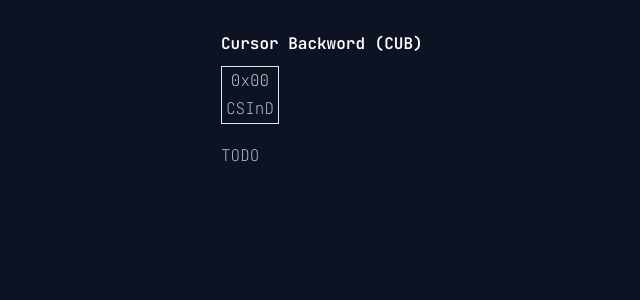
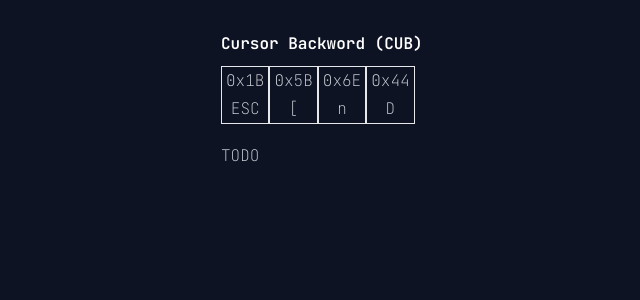
Before and after one commit to zen-xu/ghostty, a Next.js app in the folder website/: page /vt/cub in a window 1280 px wide. Shown: the top 300 px of the page, without its empty margins (99-739 px from the left). Built offline with nearby package versions, Linux system fonts and the light colour scheme.

Commit message:
website: handle CSI sequences

```diff
--- a/website/app/vt/cub/page.mdx
+++ b/website/app/vt/cub/page.mdx
@@ -2,6 +2,6 @@ import VTSequence from "@/components/VTSequence";
 
 # Cursor Backword (CUB)
 
-<VTSequence sequence={["CSI", "n", "D"]} />
+<VTSequence sequence={["CSI", "Pn", "D"]} />
 
 TODO
--- a/website/components/VTSequence.tsx
+++ b/website/components/VTSequence.tsx
@@ -1,21 +1,43 @@
 // Draw a diagram showing the VT sequence.
+//
+// There are some special sequence elements that can be used:
+//
+//   - CSI will be replaced with ESC [.
+//   - Pn will be considered a parameter
+//
 export default function VTSequence({
   sequence,
 }: {
   sequence: string | [string];
 }) {
-  // TODO: handle sequence array
-  const elem = typeof sequence === "string" ? sequence : sequence[0];
+  let arr: [string] = typeof sequence === "string" ? [sequence] : sequence;
 
-  const specialChar = special[elem] ?? 0;
-  const hex = specialChar.toString(16).padStart(2, "0");
+  if (arr[0] === "CSI") {
+    arr.shift();
+    arr.unshift("ESC", "[");
+  }
 
   return (
     <div className="flex my-2.5">
-      <div className="border shrink px-1 grid grid-rows-2 grid-cols-1 text-center">
-        <div>0x{hex}</div>
-        <div>{sequence}</div>
-      </div>
+      {arr.map((elem, i) => (
+        <div className="shrink">
+          <VTElem key={`${i}${elem}`} elem={elem} />
+        </div>
+      ))}
+    </div>
+  );
+}
+
+function VTElem({ elem }: { elem: string }) {
+  const param = elem === "Pn";
+  elem = param ? elem[1] : elem;
+  const specialChar = special[elem] ?? elem.charCodeAt(0);
+  const hex = specialChar.toString(16).padStart(2, "0").toUpperCase();
+
+  return (
+    <div className="border px-1 grid grid-rows-2 grid-cols-1 text-center">
+      <div>0x{hex}</div>
+      <div>{elem}</div>
     </div>
   );
 }
@@ -23,4 +45,5 @@ export default function VTSequence({
 const special: { [key: string]: number } = {
   BEL: 0x07,
   BS: 0x08,
+  ESC: 0x1b,
 };
```
